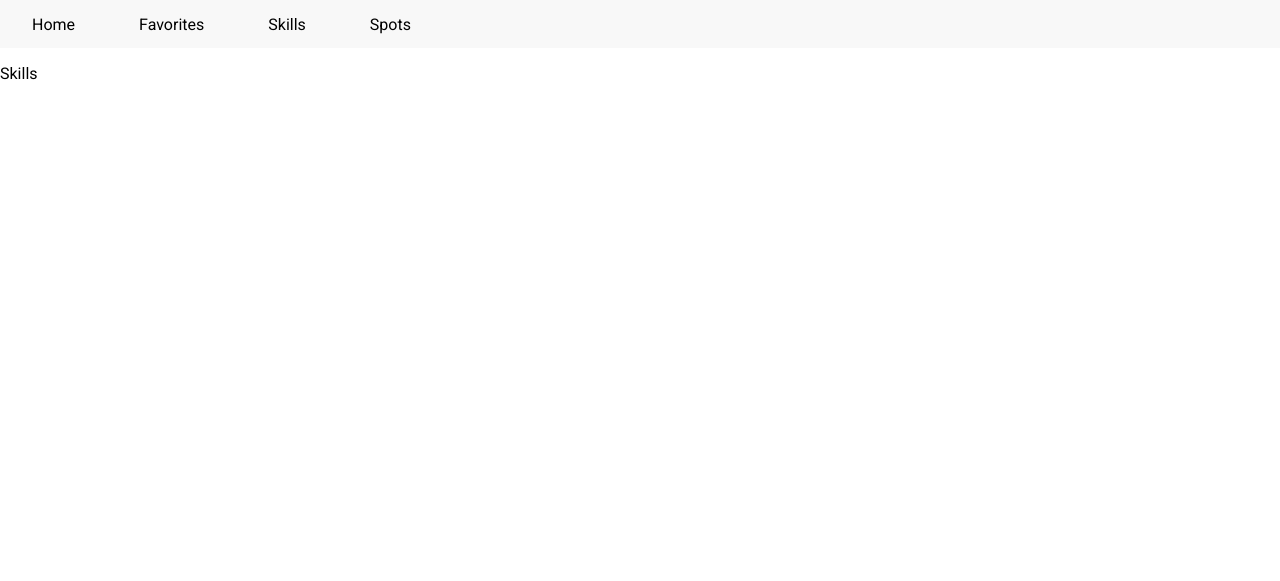
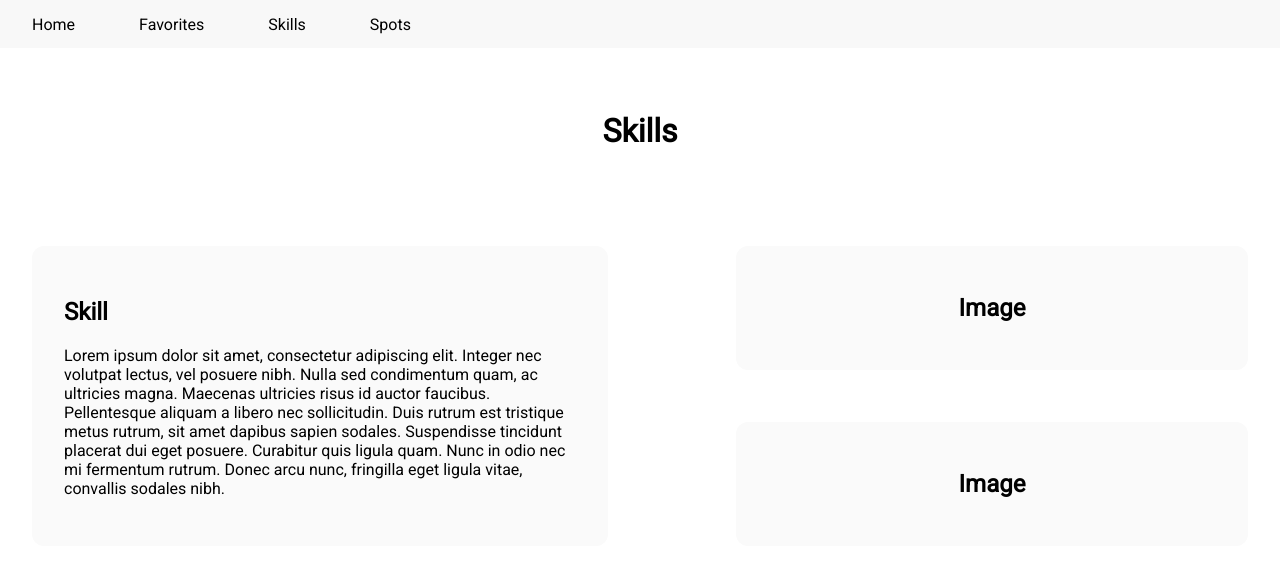
Before and after one commit to jchen2090/static-website-project, a plain HTML site: page skills.html in a window 1280 px wide. Drawn offline with Linux system fonts and the light colour scheme.

Commit message:
Skills page

```diff
--- a/skills.html
+++ b/skills.html
@@ -8,6 +8,7 @@
     <link rel="preconnect" href="https://fonts.gstatic.com" crossorigin />
     <link href="https://fonts.googleapis.com/css2?family=Roboto&display=swap" rel="stylesheet" />
     <link rel="stylesheet" href="styles/index.css" />
+    <link rel="stylesheet" href="styles/skills.css" />
   </head>
   <body>
     <header>
@@ -18,6 +19,24 @@
         <a href="/spots.html">Spots</a>
       </nav>
     </header>
-    <p>Skills</p>
+    <main>
+      <h1 class="main-heading">Skills</h1>
+      <div class="container">
+        <section>
+          <h2>Skill</h2>
+          <p>
+            Lorem ipsum dolor sit amet, consectetur adipiscing elit. Integer nec volutpat lectus, vel posuere nibh.
+            Nulla sed condimentum quam, ac ultricies magna. Maecenas ultricies risus id auctor faucibus. Pellentesque
+            aliquam a libero nec sollicitudin. Duis rutrum est tristique metus rutrum, sit amet dapibus sapien sodales.
+            Suspendisse tincidunt placerat dui eget posuere. Curabitur quis ligula quam. Nunc in odio nec mi fermentum
+            rutrum. Donec arcu nunc, fringilla eget ligula vitae, convallis sodales nibh.
+          </p>
+        </section>
+        <aside>
+          <h2 class="item">Image</h2>
+          <h2 class="item">Image</h2>
+        </aside>
+      </div>
+    </main>
   </body>
 </html>
--- /dev/null
+++ b/styles/skills.css
@@ -0,0 +1,29 @@
+.container {
+  display: flex;
+  gap: 4em;
+}
+
+section {
+  flex: 1;
+  margin: 2em;
+  padding: 2em;
+  background-color: rgb(250, 250, 250);
+  border-radius: 12px;
+}
+
+aside {
+  display: flex;
+  flex-direction: column;
+  justify-content: space-between;
+  flex: 1;
+  gap: 2em;
+  margin: 2em;
+}
+
+aside > .item {
+  text-align: center;
+  padding: 2em;
+  margin: 0;
+  background-color: rgb(250, 250, 250);
+  border-radius: 12px;
+}
```
